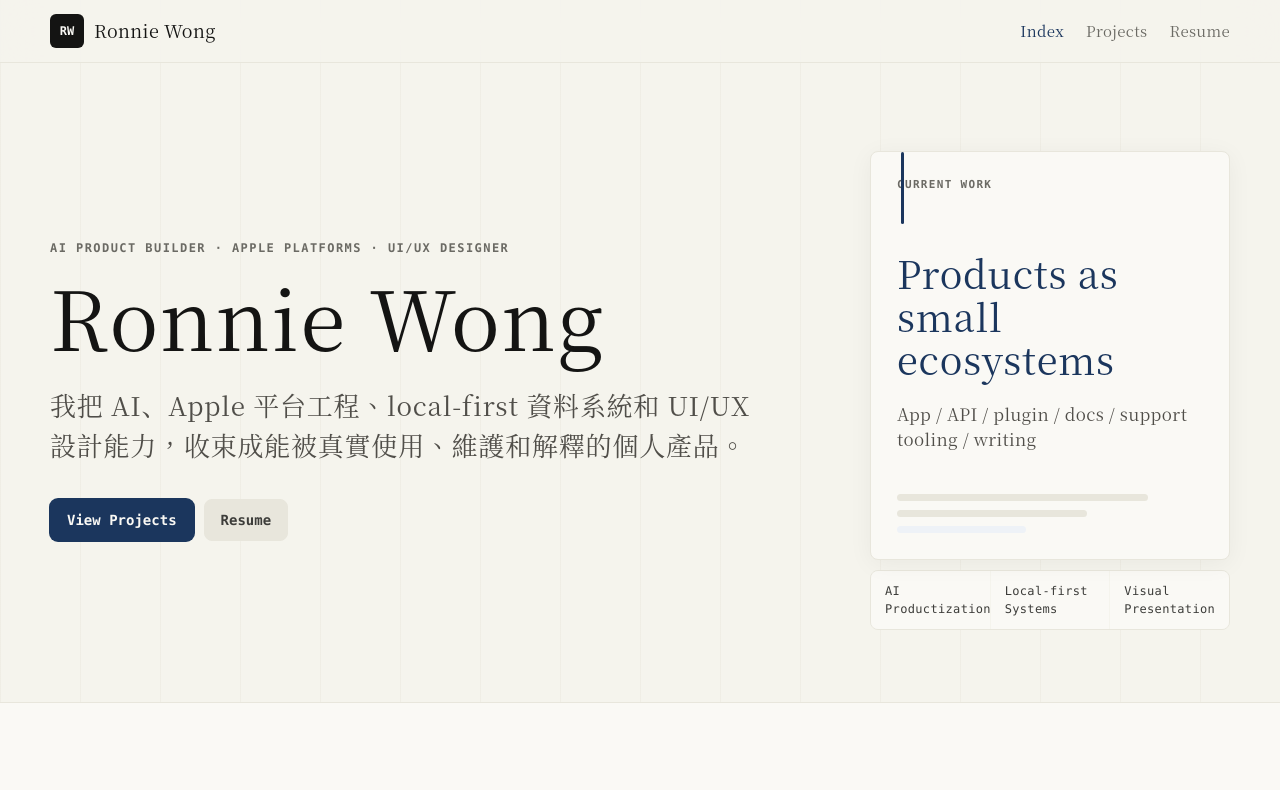
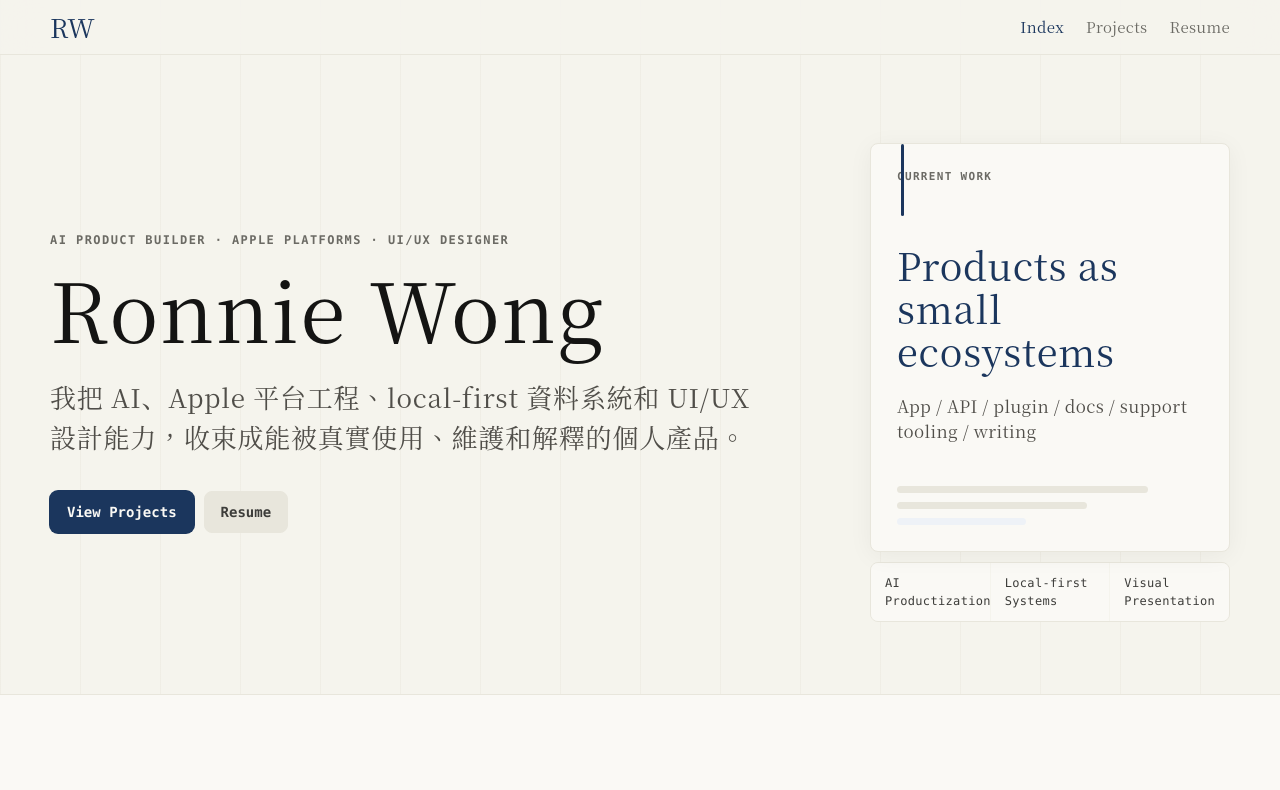
Before and after one commit to qoli/RonnieCC, a plain HTML site: page index.html in a window 1280 px wide. Shown: the top 790 px of the page. Drawn offline with Linux system fonts and the light colour scheme; a web font is replaced by a local one.

Commit message:
Refine header monogram

```diff
--- a/index.html
+++ b/index.html
@@ -15,7 +15,6 @@
     <header class="site-header">
       <a class="brand" href="index.html" aria-label="Ronnie Wong home">
         <span class="brand-mark">RW</span>
-        <span>Ronnie Wong</span>
       </a>
       <nav class="nav" aria-label="Primary">
         <a aria-current="page" href="index.html">Index</a>
--- a/styles.css
+++ b/styles.css
@@ -145,23 +145,18 @@ p {
 }
 
 .brand {
-  gap: 10px;
   color: var(--near-black);
   font-size: 18px;
   font-weight: 500;
 }
 
 .brand-mark {
-  display: inline-grid;
-  width: 34px;
-  height: 34px;
-  place-items: center;
-  border-radius: 6px;
-  background: var(--deep-dark);
-  color: var(--ivory);
-  font-size: 12px;
-  font-family: var(--mono);
-  font-weight: 600;
+  display: inline-block;
+  color: var(--brand);
+  font-family: var(--serif);
+  font-size: 26px;
+  font-weight: 500;
+  line-height: 1;
   letter-spacing: 0;
 }
 
```
Also changed, not shown: project.html (+0 -1 lines), projects.html (+0 -1 lines), resume.html (+0 -1 lines).
